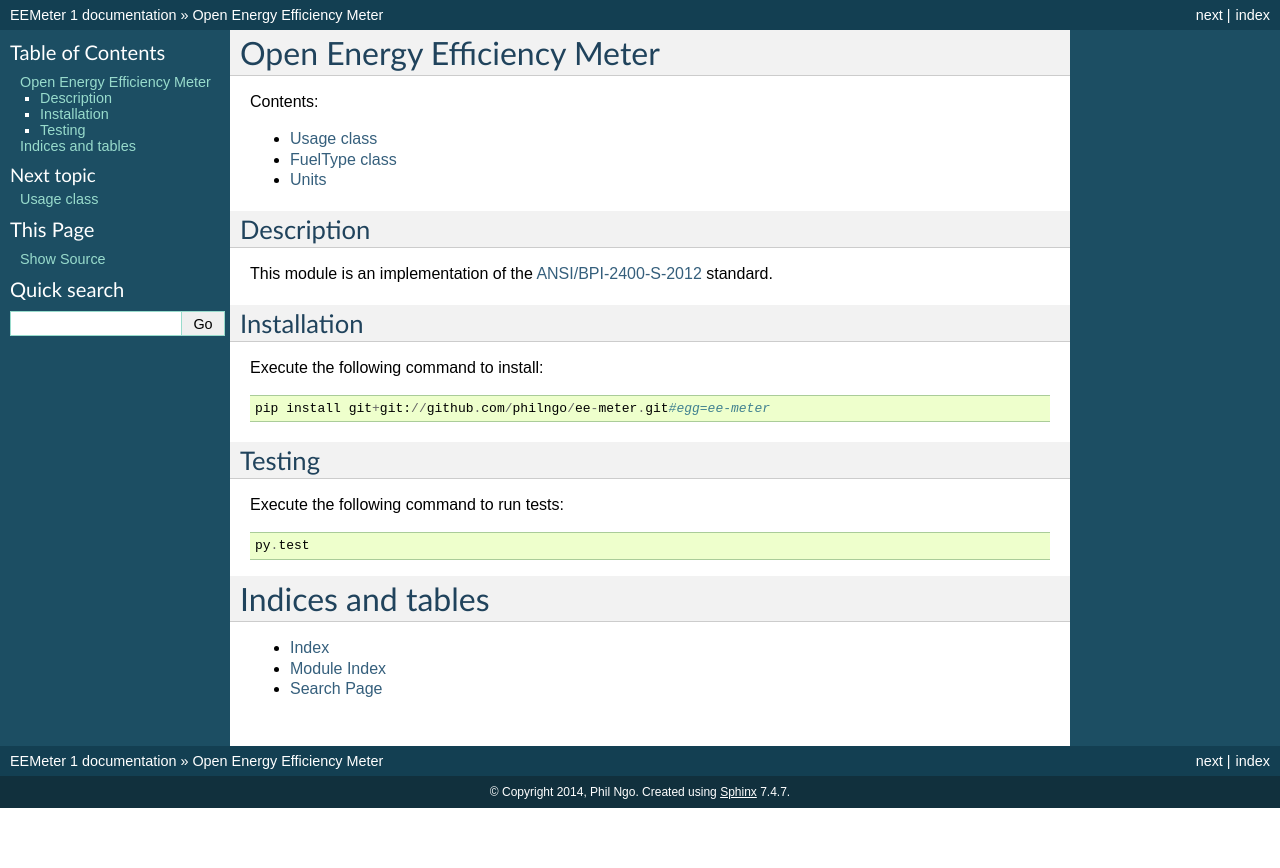
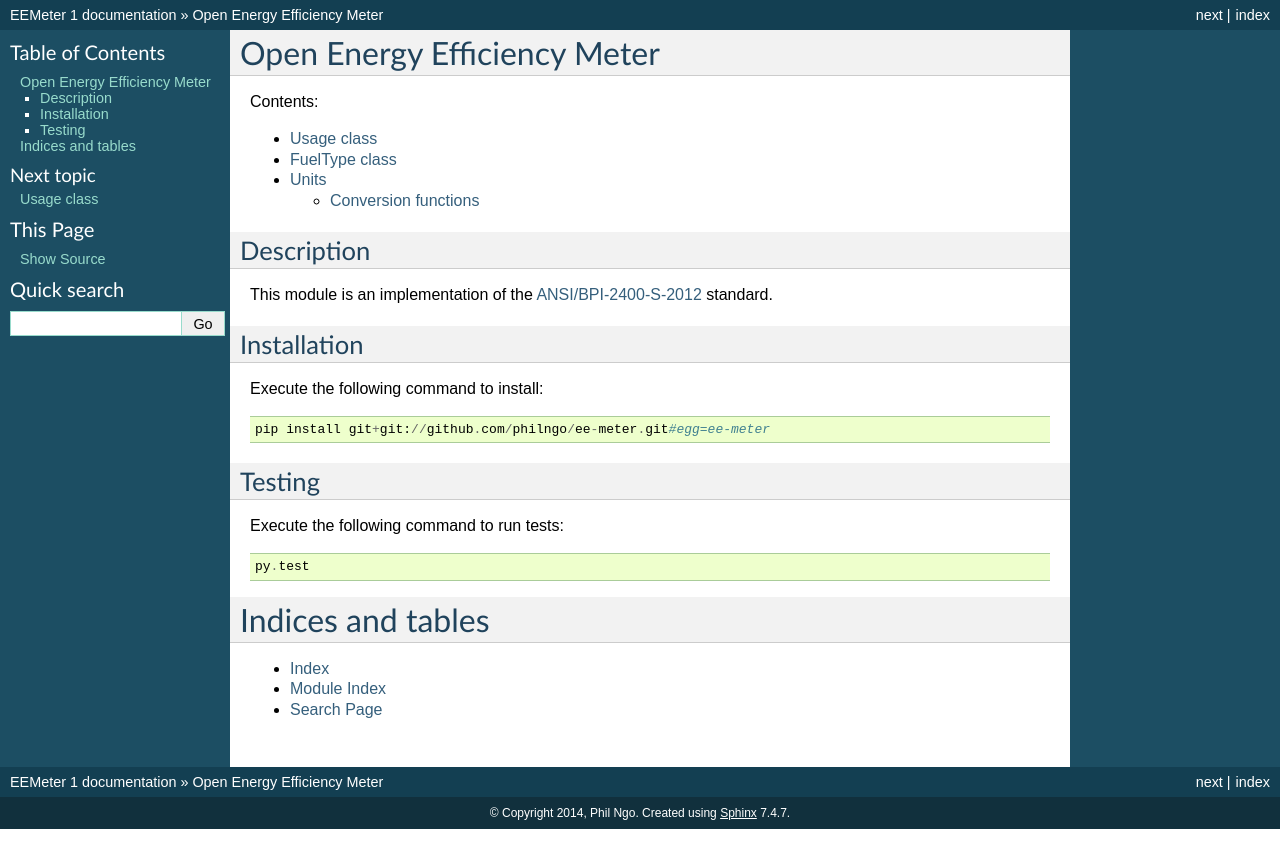
Before and after one commit to openeemeter/eemeter, a Sphinx documentation site: the page built from docs/index.rst, in a window 1280 px wide. Shown: the top 868 px of the page. Built offline with Sphinx 7.4.7, drawn with Linux system fonts in a browser that asks for light colours.

Commit message:
add conversion module

```diff
--- a/docs/eemeter.rst
+++ b/docs/eemeter.rst
@@ -15,3 +15,9 @@
 
 .. autoclass:: eemeter.units.EnergyUnit
    :members:
+
+Conversion functions
+--------------------
+
+.. automodule:: eemeter.conversions
+   :members:
```
